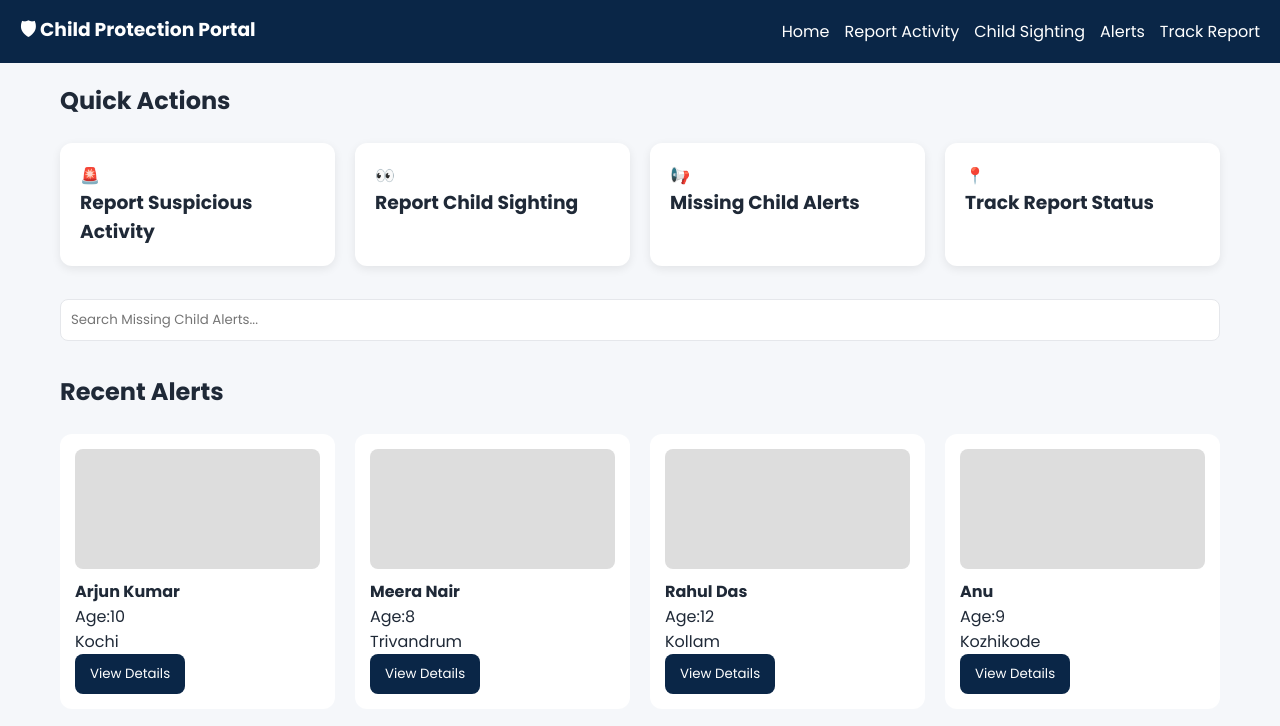
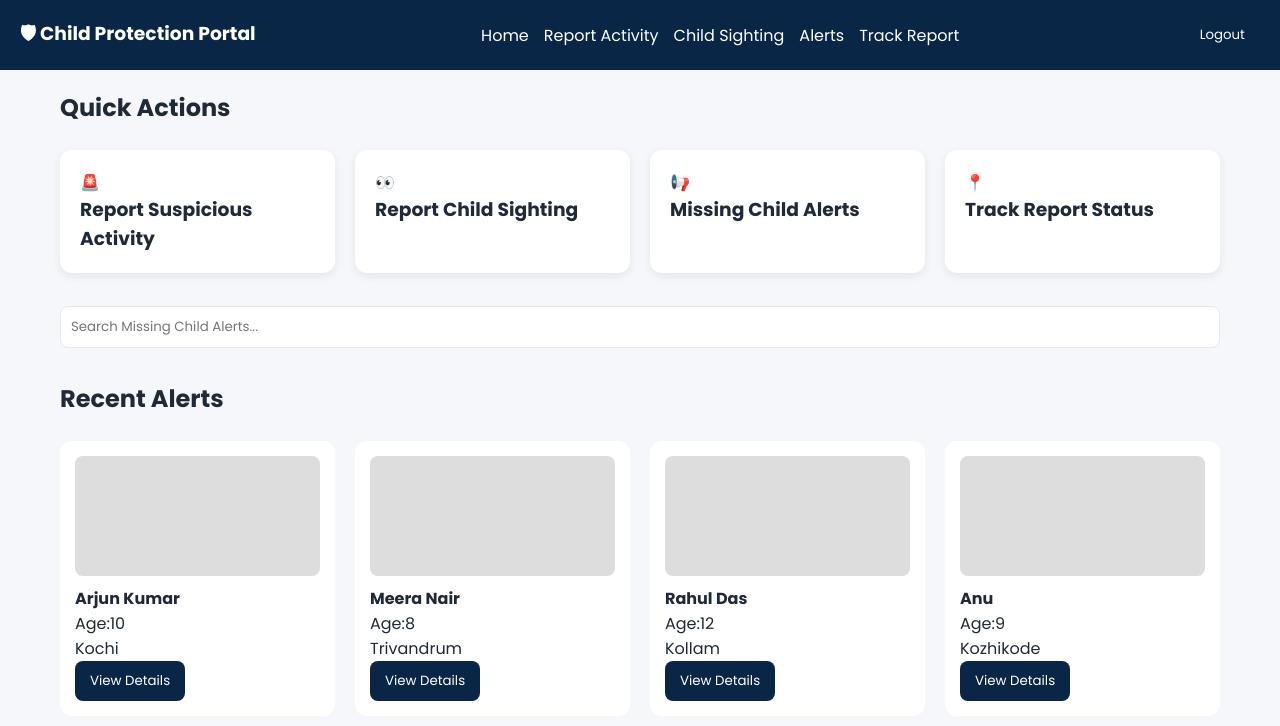
Before and after one commit to Annly22/Child-trafficking, a plain HTML site: page public interface.html in a window 1280 px wide. Shown: the top 726 px of the page. Drawn offline with Linux system fonts and the light colour scheme.

Commit message:
Update public interface.html

```diff
--- a/public interface.html
+++ b/public interface.html
@@ -41,6 +41,7 @@ footer{background:var(--blue);color:#fff;text-align:center;padding:20px;margin-t
 <li><a href="#" onclick="show('alerts')">Alerts</a></li>
 <li><a href="#" onclick="show('track')">Track Report</a></li>
 </ul>
+<button class="logout-btn" onclick="handleLogout()">Logout</button>
 </nav>
 </header>
 
@@ -207,6 +208,12 @@ timeline.innerHTML=`
 timeline.innerHTML="<p>No report found.</p>";
 }
 }
+
+function handleLogout() {
+  if (confirm("Are you sure you want to logout?")) {
+    window.location.href = "login.html";
+  }
+}
 </script>
 </body>
 </html>
```
